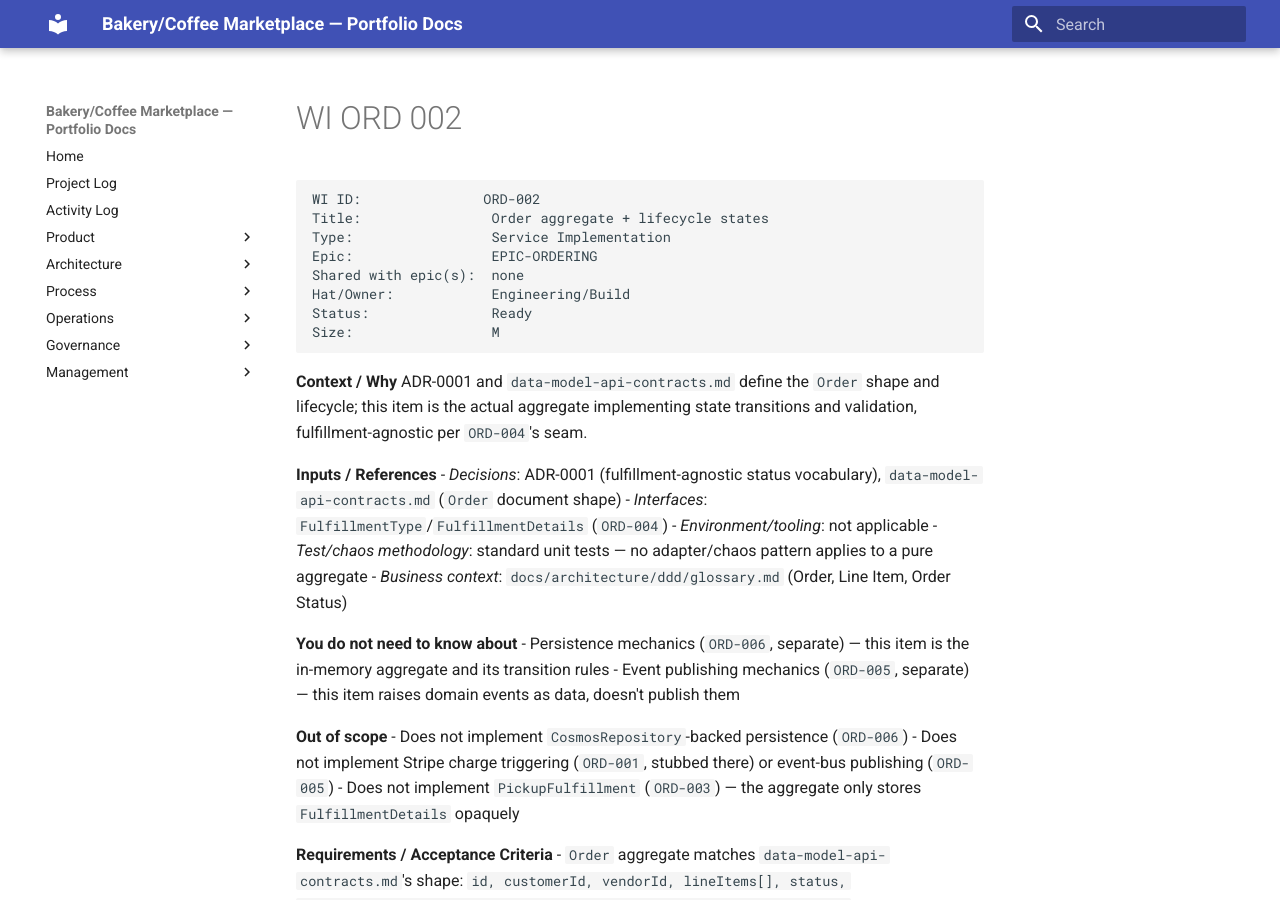
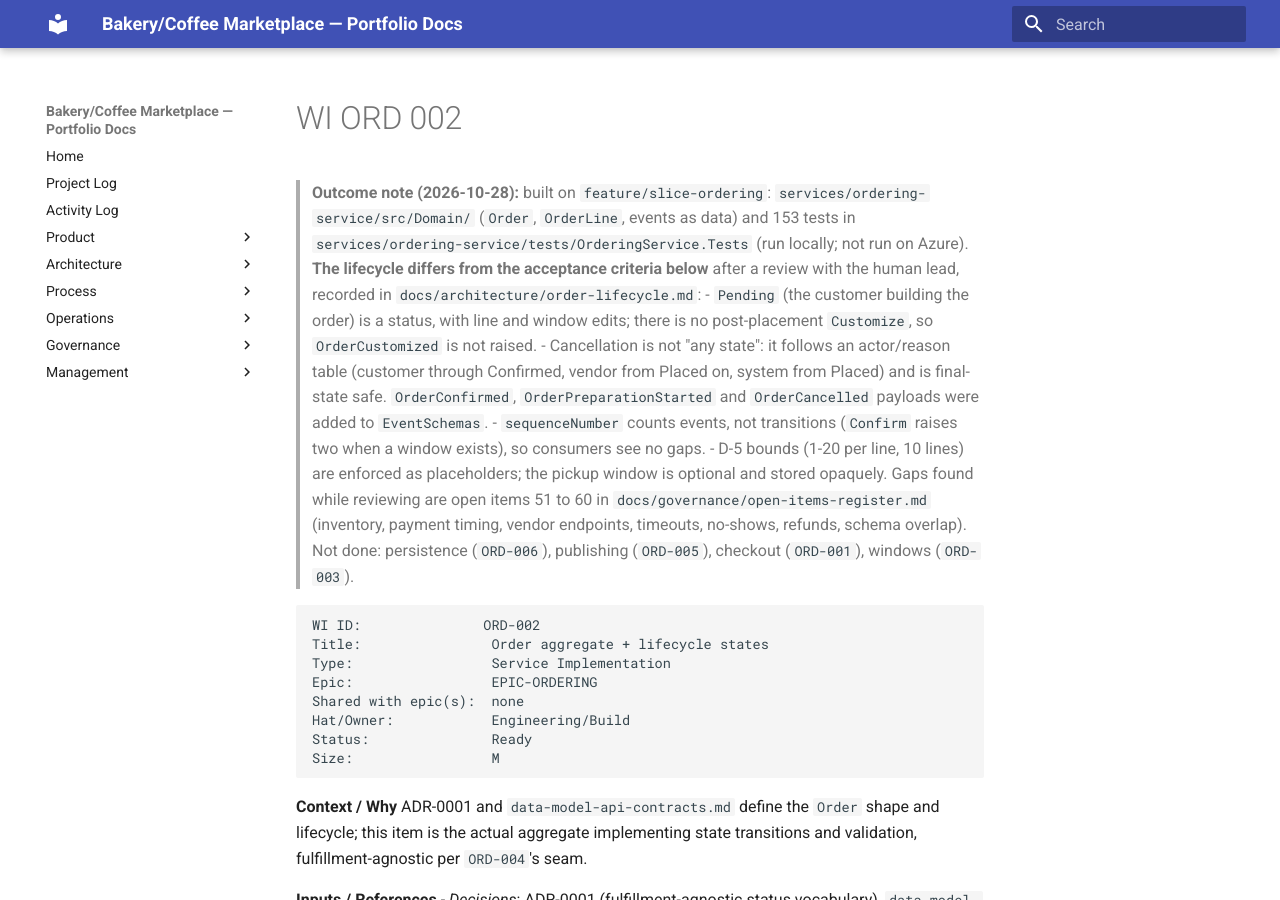
Before and after one commit to benjamin-hedrick/bakery-marketplace, an MkDocs documentation site: the page built from docs/product/backlog/WI-ORD-002.md, in a window 1280 px wide and 900 px high. Built offline with MkDocs 1.6.1 and Material for MkDocs 9.7.7, drawn with Linux system fonts in a browser that asks for light colours.

Commit message:
WI-ORD-002: outcome note, outline and status updates
Records the lifecycle deviations from the original acceptance criteria, what was not done,
and that the aggregate is built but not yet run on Azure. CLAUDE.md status line and
register item 48 updated.

Co-Authored-By: Claude Sonnet 5.5 <noreply@anthropic.com>

````diff
--- a/docs/product/backlog/WI-ORD-002.md
+++ b/docs/product/backlog/WI-ORD-002.md
@@ -1,3 +1,10 @@
+> **Outcome note (2026-10-28):** built on `feature/slice-ordering`: `services/ordering-service/src/Domain/` (`Order`, `OrderLine`, events as data) and 153 tests in `services/ordering-service/tests/OrderingService.Tests` (run locally; not run on Azure). **The lifecycle differs from the acceptance criteria below** after a review with the human lead, recorded in `docs/architecture/order-lifecycle.md`:
+> - `Pending` (the customer building the order) is a status, with line and window edits; there is no post-placement `Customize`, so `OrderCustomized` is not raised.
+> - Cancellation is not "any state": it follows an actor/reason table (customer through Confirmed, vendor from Placed on, system from Placed) and is final-state safe. `OrderConfirmed`, `OrderPreparationStarted` and `OrderCancelled` payloads were added to `EventSchemas`.
+> - `sequenceNumber` counts events, not transitions (`Confirm` raises two when a window exists), so consumers see no gaps.
+> - D-5 bounds (1-20 per line, 10 lines) are enforced as placeholders; the pickup window is optional and stored opaquely.
+> Gaps found while reviewing are open items 51 to 60 in `docs/governance/open-items-register.md` (inventory, payment timing, vendor endpoints, timeouts, no-shows, refunds, schema overlap). Not done: persistence (`ORD-006`), publishing (`ORD-005`), checkout (`ORD-001`), windows (`ORD-003`).
+
 ```
 WI ID:               ORD-002
 Title:                Order aggregate + lifecycle states
````
Also changed, not shown: CLAUDE.md (+1 -1 lines), docs/governance/open-items-register.md (+1 -1 lines), docs/product/backlog/MASTER-BACKLOG-OUTLINE.md (+2 -2 lines).
